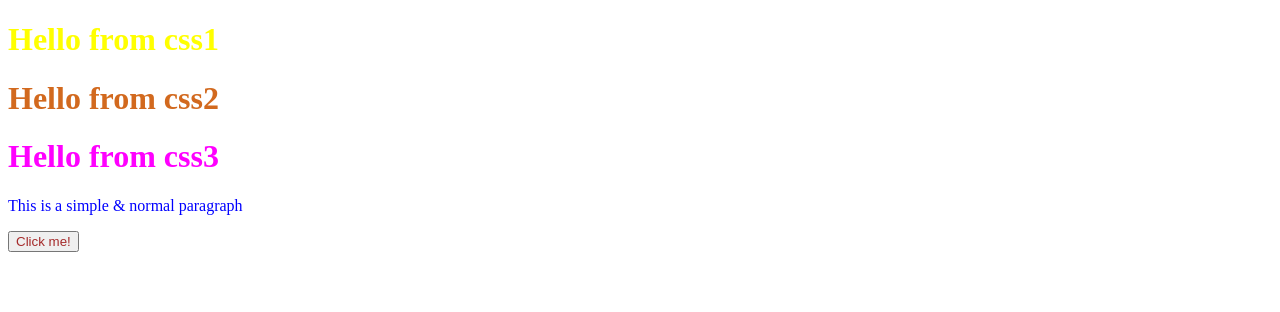
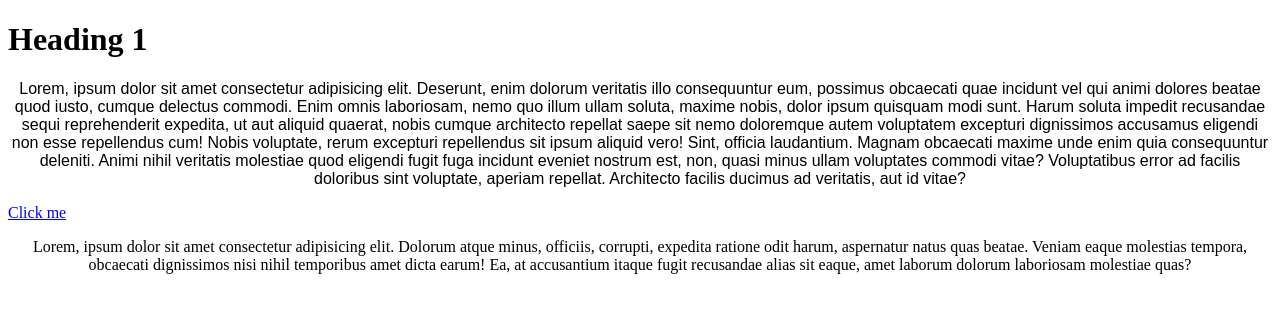
Before and after one commit to sohelshaikh74/css, a plain HTML site: page level-1/index.html in a window 1280 px wide. Drawn offline with Linux system fonts and the light colour scheme.

Commit message:
new folder and file added

```diff
--- a/level-1/index.html
+++ b/level-1/index.html
@@ -11,11 +11,26 @@
 </head>
 
 <body>
-  <h1 id="headingOne">Hello from css1</h1>
-  <h1 id="headingTwo">Hello from css2</h1>
-  <h1 id="headingThree">Hello from css3</h1>
-  <p>This is a simple & normal paragraph</p>
-  <button>Click me!</button>
+  <h1 id="h1">Heading 1</h1>
+
+  <p id="one">Lorem, ipsum dolor sit amet consectetur adipisicing elit. Deserunt, enim dolorum veritatis illo
+    consequuntur eum,
+    possimus obcaecati quae incidunt vel qui animi dolores beatae quod iusto, cumque delectus commodi. Enim omnis
+    laboriosam, nemo quo illum ullam soluta, maxime nobis, dolor ipsum quisquam modi sunt. Harum soluta impedit
+    recusandae sequi reprehenderit expedita, ut aut aliquid quaerat, nobis cumque architecto repellat saepe sit nemo
+    doloremque autem voluptatem excepturi dignissimos accusamus eligendi non esse repellendus cum! Nobis voluptate,
+    rerum excepturi repellendus sit ipsum aliquid vero! Sint, officia laudantium. Magnam obcaecati maxime unde enim quia
+    consequuntur deleniti. Animi nihil veritatis molestiae
+    quod eligendi fugit fuga incidunt eveniet nostrum est, non, quasi minus ullam voluptates commodi vitae? Voluptatibus
+    error ad facilis doloribus sint voluptate, aperiam repellat. Architecto facilis
+    ducimus ad veritatis, aut id vitae?</p>
+  <a href="https://www.google.com">Click me</a>
+  <p id="two">Lorem, ipsum dolor sit amet consectetur adipisicing elit. Dolorum atque minus, officiis, corrupti,
+    expedita ratione
+
+    odit harum, aspernatur natus quas beatae. Veniam eaque molestias tempora, obcaecati dignissimos nisi nihil
+    temporibus amet dicta earum! Ea, at accusantium itaque fugit recusandae alias sit eaque, amet laborum dolorum
+    laboriosam molestiae quas?</p>
 </body>
 
 </html>
--- /dev/null
+++ b/level-1/practiceset2/style.css
@@ -0,0 +1,18 @@
+* {
+  font-family: "Times New Roman", Times, serif;
+}
+
+h1 {
+  text-align: center;
+}
+
+p {
+  text-transform: capitalize;
+}
+
+#outer {
+  font-size: 25px;
+}
+#inner {
+  font-size: 10px;
+}
--- a/level-1/style.css
+++ b/level-1/style.css
@@ -1,23 +1,7 @@
-* {
-  color: blue;
+p {
+  text-align: center;
 }
 
-h1 {
-  color: green;
+#one {
+  font-family: Arial, "Segoe UI", Tahoma, Geneva, Verdana, sans-serif;
 }
-
-button {
-  color: brown;
-}
-
-#headingOne {
-  color: yellow;
-}
-
-#headingTwo {
-  color: chocolate;
-}
-
-#headingThree {
-  color: magenta;
-}
```
Also changed, not shown: level-1/practiceset2/index.html (added, +24 -0 lines), level-2/index.html (added, +15 -0 lines), level-1/practiceSet1/index.html (renamed from level-1/practiceSet/index.html), level-1/practiceSet1/style.css (renamed from level-1/practiceSet/style.css), level-2/style.css (added).
